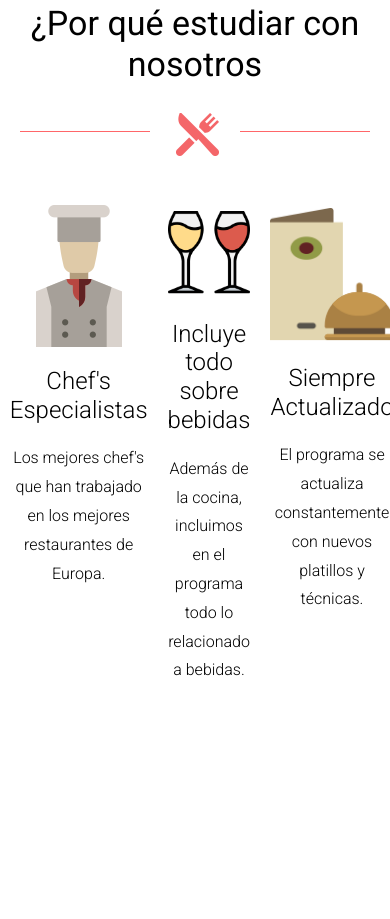
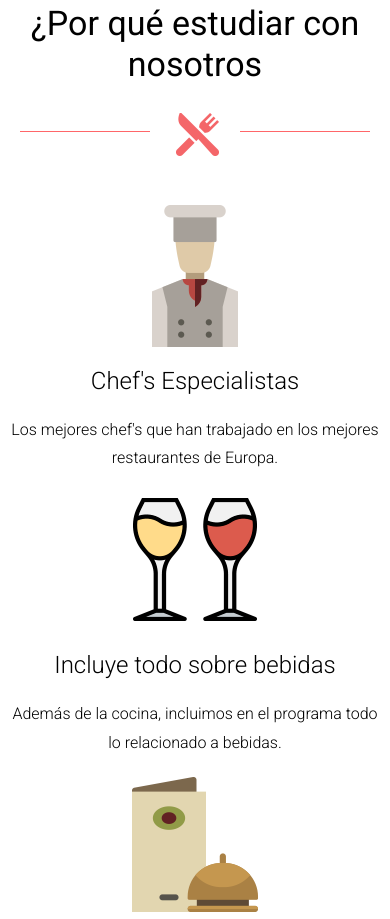
Before and after one commit to Geovanex24/escuela-de-cocina, a website: page index.html in a window 390 px wide. Shown: the part 2111-3030 px from the top of the page. Before the commit the page ends 2862 px from the top, so only its background shows below. Drawn offline with Linux system fonts and the light colour scheme.

Commit message:
fix: grid on mobile version

```diff
--- a/src/scss/ui/contenido/_nosotros.scss
+++ b/src/scss/ui/contenido/_nosotros.scss
@@ -7,7 +7,9 @@
     @include m.heading;
   }
   &__grid {
-    @include m.grid(3, 2rem);
+    @include m.tablet {
+      @include m.grid(3, 2rem);
+    }
   }
 
   &__bloque {
```
Also changed, not shown: build/css/app.css, 1 other file.
